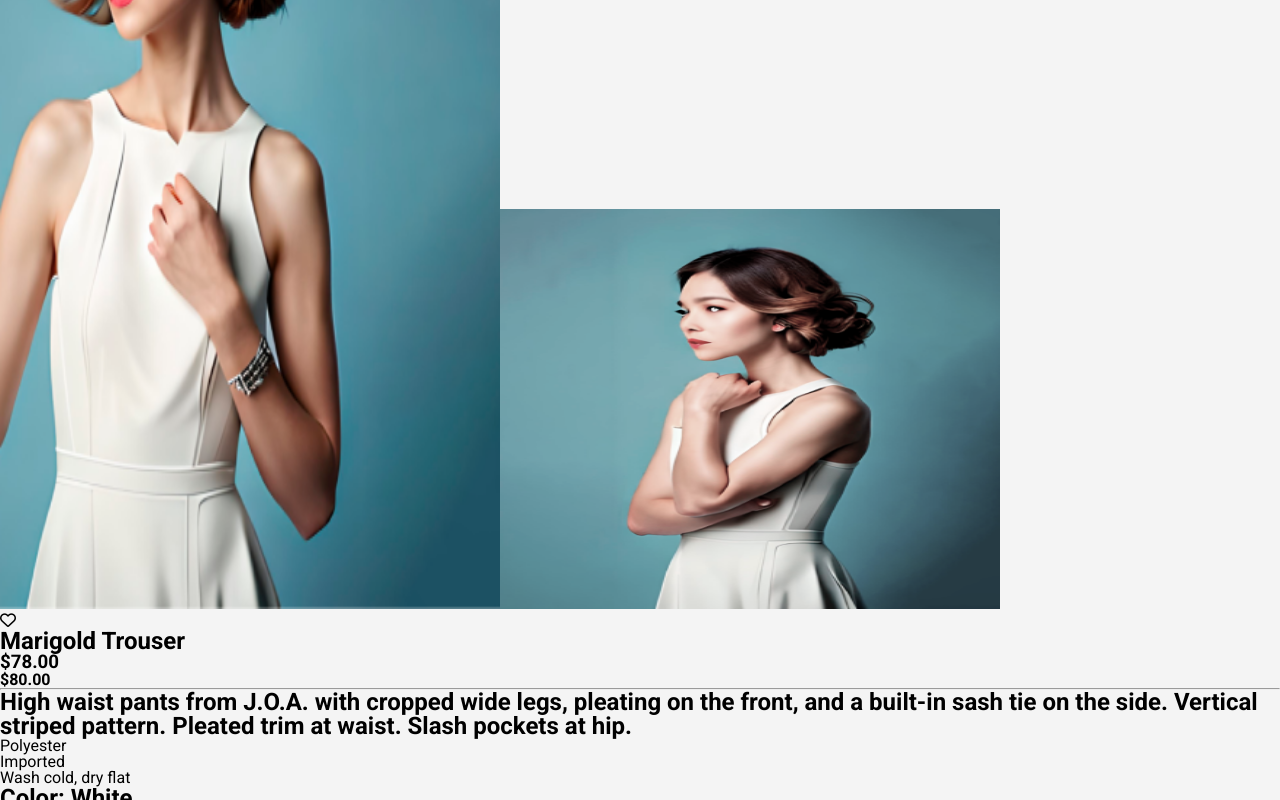
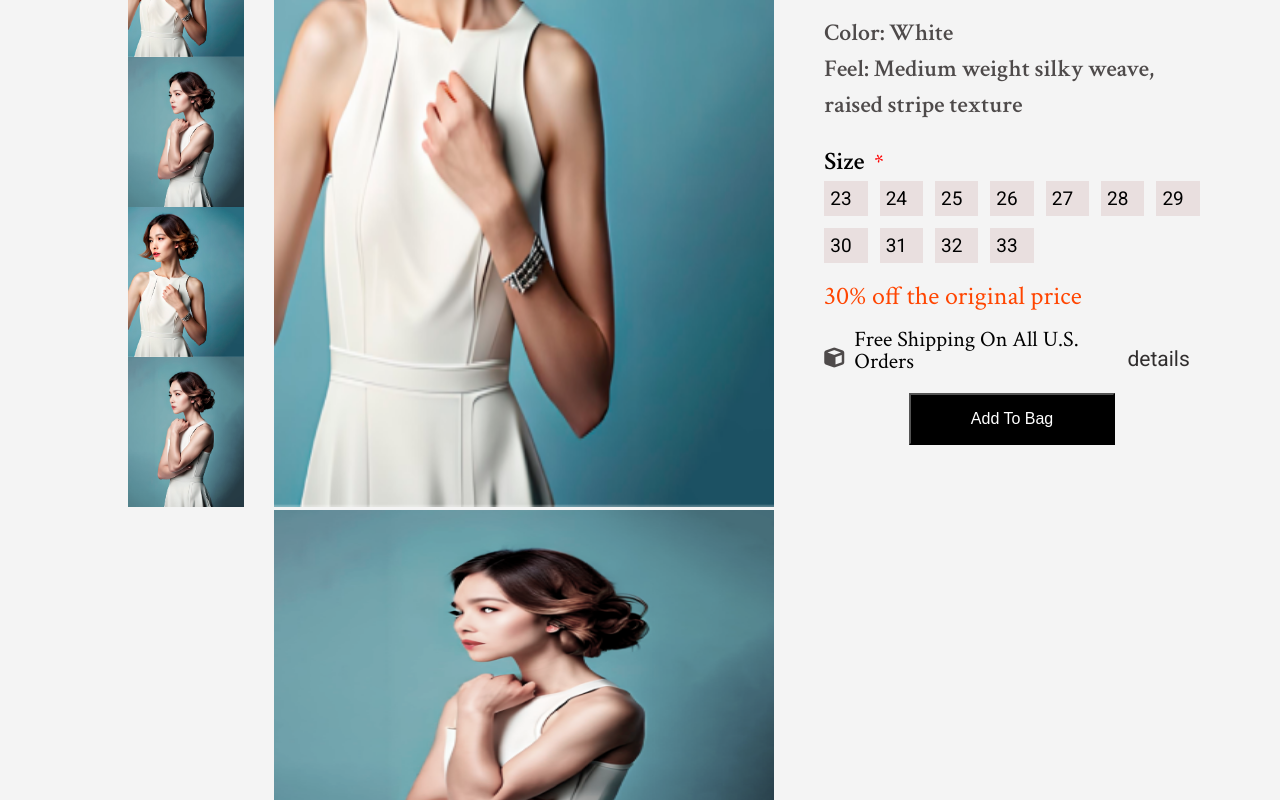
Before and after one commit to oreoluwa212/store_clothing, a React (Vite) app: page /product in a window 1280 px wide. Shown: the part 620-1420 px from the top of the page. Built offline with nearby package versions, Linux system fonts and the light colour scheme.

Commit message:
New Arrivals updated

```diff
--- a/src/components/NavBar.jsx
+++ b/src/components/NavBar.jsx
@@ -26,7 +26,7 @@ const NavBar = () => {
 
       <div className="nav-items">
         <div className="first">
-          <Link to={'/new-arrivals'}>
+          <Link to={'/product'}>
             <a className="active" href="#">
               New Arrivals
             </a>
--- a/src/styles/PageStyles.scss
+++ b/src/styles/PageStyles.scss
@@ -438,6 +438,7 @@
         h3 {
           font-size: 18px;
           font-weight: 400;
+
           @media (max-width: 1336px) {
             font-size: 14px;
           }
@@ -766,3 +767,350 @@
     }
   }
 }
+
+
+
+// ------------------------------------------------------- Product section -----------------------------
+.photos {
+  position: relative;
+  display: grid;
+  grid-template-columns: 1fr 2fr 4fr;
+  gap: 10px;
+
+  margin: 20px 10%;
+
+  .gallery {
+    position: relative;
+
+    .imgs {
+      display: flex;
+      flex-direction: column;
+      padding: 0px 20px 0px 0px;
+    }
+  }
+
+  .big-frame {
+    background: #f4f4f4;
+  }
+
+  .details {
+
+    .marigold {
+      display: flex;
+      flex-direction: row;
+      gap: 10px;
+      padding: 5px 0px 0px 40px;
+      align-items: flex-start;
+
+      i {
+        font-size: 30px;
+        padding: 5px 10px;
+        color: #312e2e;
+      }
+
+      h2 {
+        font-family: 'Crimson Text', serif;
+        font-weight: 400;
+        font-size: 30px;
+        color: #312e2e;
+      }
+
+      div h3 {
+        font-size: 33px;
+        color: orangered;
+        font-weight: 600;
+        font-family: 'Crimson Text', serif;
+
+      }
+
+      div {
+        display: inline-flex;
+      }
+
+    }
+
+    h4 {
+      font-size: 28px;
+      font-weight: 400;
+      text-decoration: line-through;
+      font-family: 'Crimson Text', serif;
+      color: #312e2e;
+    }
+
+    .old {
+      display: flex;
+      justify-content: flex-end;
+      padding-right: 50px;
+    }
+
+    .hr {
+      width: 93%;
+      padding: 0px 0px 0px 40px;
+    }
+  }
+}
+
+.Parks2 {
+  display: flex;
+  justify-content: center;
+  padding: 20px 5px;
+
+  .home {
+    font-weight: 500;
+    font-size: 23px;
+
+    span {
+      font-weight: 400;
+      font-size: 21px;
+    }
+  }
+}
+
+.wrapper {
+  padding: 5px 40px;
+
+  .item-dets {
+
+    h2 {
+      font-weight: 600;
+      font-family: 'Crimson Text', serif;
+      color: #4e4a4a;
+      line-height: 1.5;
+    }
+  }
+
+  .items-mat {
+    padding-top: 10px;
+    padding-left: 27px;
+
+    li {
+      font-weight: 600;
+      font-family: 'Crimson Text', serif;
+      color: #4e4a4a;
+      line-height: 1.5;
+      font-size: 24px;
+    }
+  }
+
+  .color {
+    padding-top: 30px;
+
+    h2 {
+      font-weight: 600;
+      font-family: 'Crimson Text', serif;
+      color: #4e4a4a;
+      line-height: 1.5;
+      font-size: 24px;
+    }
+  }
+
+  .size {
+    padding-top: 20px;
+
+    h3 {
+      font-weight: 600;
+      font-family: 'Crimson Text', serif;
+      color: black;
+      line-height: 1.5;
+      font-size: 25px;
+    }
+
+    span {
+      color: red;
+      padding-left: 5px;
+      font-size: 22px;
+    }
+
+    .sizes {
+      display: grid;
+      grid-template-columns: 1fr 1fr 1fr 1fr 1fr 1fr 1fr;
+      gap: 12px;
+
+      div {
+        background-color: #e9dfdf;
+        padding: 8px 6px;
+        align-items: center;
+        text-align: center;
+        justify-content: center;
+      }
+
+      div:active {
+        border: 1px solid black;
+      }
+
+      h1 {
+        font-size: 19px;
+        font-weight: 400;
+        padding-right: 10px;
+      }
+    }
+
+    .bag {
+      padding-top: 20px;
+
+      h2 {
+        font-weight: 400;
+        color: orangered;
+        font-family: 'Crimson Text', serif;
+        font-size: 26px;
+      }
+
+      .shipping {
+        display: inline-flex;
+        align-items: flex-end;
+        padding-top: 20px;
+        padding-bottom: 10px;
+
+        i {
+          font-size: 20px;
+          color: #4e4a4a;
+          padding-right: 10px;
+          padding-bottom: 5px;
+        }
+
+        a {
+          color: #312e2e;
+          padding: 3px 10px;
+          font-size: 21px;
+        }
+
+        h2 {
+          color: #000;
+          font-size: 22px;
+        }
+      }
+
+            .Bag {
+              display: flex;
+              justify-content: center;
+              padding-top: 10px;
+
+              button {
+                  background: #000;
+                  color: #fff;
+                  font-size: 16px;
+                  font-weight: 500;
+                  padding: 15px 60px;
+                }
+            }
+    }
+  }
+}
+
+@media screen and (max-width: 820px) {
+  .section1 {
+    background: #048F94;
+    max-width: 100%;
+    height: 50vh;
+    position: relative;
+  }
+
+  .hero-img {
+    width: 100px;
+    height: inherit;
+    border: 3px solid transparent;
+  }
+
+  .elevate {
+    position: absolute;
+    top: 50px;
+    left: 200px;
+    color: white;
+  }
+
+  .circles {
+    display: flex;
+    gap: 20px;
+    position: absolute;
+    bottom: 30px;
+    right: 0;
+    padding-right: 160px;
+  }
+
+  .elevate h1 {
+    font-family: 'Crimson Text', serif;
+    font-weight: 400;
+    font-size: 45px;
+    padding: 20px 30px;
+    width: 600px;
+    text-align: center;
+    letter-spacing: 4px;
+  }
+
+  .elevate-sub {
+    padding: 0px 80px;
+    text-align: center;
+  }
+
+  .elevate p {
+    font-size: 18px;
+    padding-bottom: 10px;
+  }
+
+  .input-btn {
+    padding: 20px 60px;
+    font-size: 20px;
+    background: #000;
+    color: white;
+  }
+
+  .section1 .circles .black {
+    background: #000;
+    height: 15px;
+    width: 15px;
+    border-radius: 50%;
+  }
+
+  .section1 .circles .grey1 {
+    background: #cfe2e4;
+    height: 15px;
+    width: 15px;
+    border-radius: 50%;
+  }
+
+  .section1 .circles .grey2 {
+    background: #cfe2e4;
+    height: 15px;
+    width: 15px;
+    border-radius: 50%;
+  }
+
+  .elevate {
+    flex-basis: 40%;
+    text-align: center;
+    color: white;
+  }
+
+  .section1 {
+    margin: 20px 9%;
+    background: #048F94;
+    display: flex;
+    max-width: 400px;
+  }
+
+  .nav-items {
+    display: grid;
+    grid-template-columns: 1fr;
+    gap: 5px;
+    column-gap: 5px;
+    margin: 5px 2%;
+    padding: 5px 10px;
+  }
+
+  .first {
+    display: flex;
+    flex-direction: column;
+    gap: 15px;
+  }
+
+  .second {
+    display: flex;
+    flex-direction: column;
+    gap: 15px;
+  }
+
+  .Participle-nav {
+    font-size: 22px;
+    text-align: center;
+  }
+}
```
Also changed, not shown: src/App.css (+0 -15 lines). Lines whose indentation alone changed are shown as unchanged.
